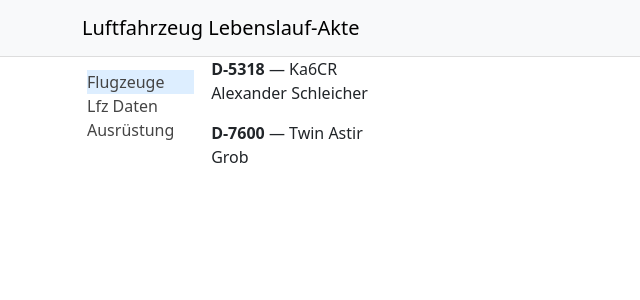
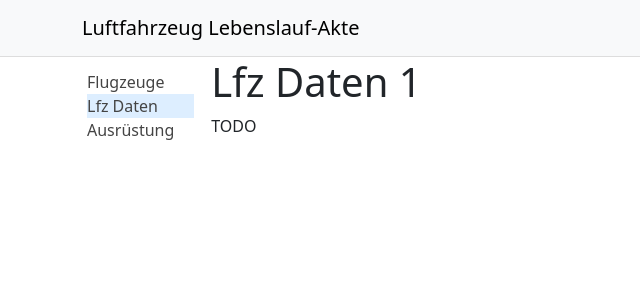
Before and after one commit to alexfederlin/lfz-wartung, a React (Create React App) app: page /lfzdaten/1 in a window 1280 px wide. Before the commit this address led to /. Shown: the top 300 px of the page, without its empty margins (0-640 px from the left). Built offline with nearby package versions, Linux system fonts and the light colour scheme.

Commit message:
failing to fetch. API backend not availalbe?

```diff
--- a/src/App.js
+++ b/src/App.js
@@ -13,7 +13,7 @@
         <Header />
         <Routes>
           <Route path="/" element={<LfzListe />} />
-          <Route path="/lfzdaten" element={<LfzDaten />} />
+          <Route path="/lfzdaten/:lfz" element={<LfzDaten />} />
           <Route path="/ausruestung" element={<Ausruestung />} />
           <Route path="*" element={<Navigate to="/" />} />
         </Routes>
--- a/src/components/Flugzeuge.js
+++ b/src/components/Flugzeuge.js
@@ -1,20 +1,44 @@
+import { useState, useEffect } from 'react';
+import Spinner from 'react-bootstrap/Spinner';
+
+// const BASE_API_URL = process.env.REACT_APP_BASE_API_URL;
+const BASE_API_URL = 'http://localhost:5000'
+
+
 export default function Flugzeuge() {
+    const [lfzs, setLfz] = useState();
 
-    const lfzs = [
-        {
-        id: 1,
-        kennzeichen: 'D-5318',
-        modell: 'Ka6CR',
-        hersteller: 'Alexander Schleicher'
-        },
-        {
-        id: 2,
-        kennzeichen: 'D-7600',
-        modell: 'Twin Astir',
-        hersteller: 'Grob'
-        },
-    ];
+    // const lfzs = [
+    //     {
+    //     id: 1,
+    //     kennzeichen: 'D-5318',
+    //     modell: 'Ka6CR',
+    //     hersteller: 'Alexander Schleicher'
+    //     },
+    //     {
+    //     id: 2,
+    //     kennzeichen: 'D-7600',
+    //     modell: 'Twin Astir',
+    //     hersteller: 'Grob'
+    //     },
+    // ];
+    useEffect(() => {
+        (async () => {
+          const response = await fetch(BASE_API_URL + '/api/planes');
+          if (response.ok) {
+            const results = await response.json();
+            setLfz(results.data);
+          }
+          else {
+            setLfz(null);
+          }
+        })();
+      }, []);
     return (
+      <>
+      {lfzs === undefined ?
+        <Spinner animation="border" />
+      :
         <>
             {lfzs.length === 0 ?
                 <p>Noch keine Flugzeuge angelegt.</p>
@@ -30,5 +54,7 @@
             })
             }
         </>
+      }
+    </>
     );
 }
--- a/src/pages/LfzDaten.js
+++ b/src/pages/LfzDaten.js
@@ -1,9 +1,12 @@
+import { useParams } from 'react-router-dom';
 import Body from '../components/Body';
 
 export default function LfzDaten() {
+  const { lfz } = useParams();
+
   return (
     <Body sidebar>
-      <h1>Lfz Daten</h1>
+      <h1>Lfz Daten {lfz}</h1>
       <p>TODO</p>
     </Body>
   );
```
Lines whose indentation alone changed are shown as unchanged.
